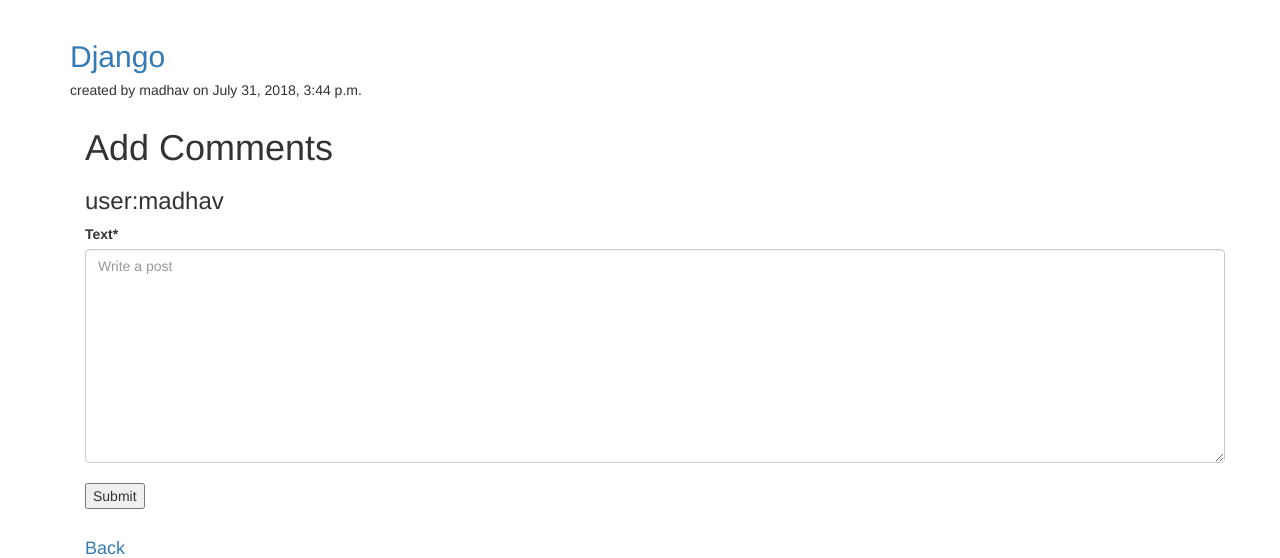
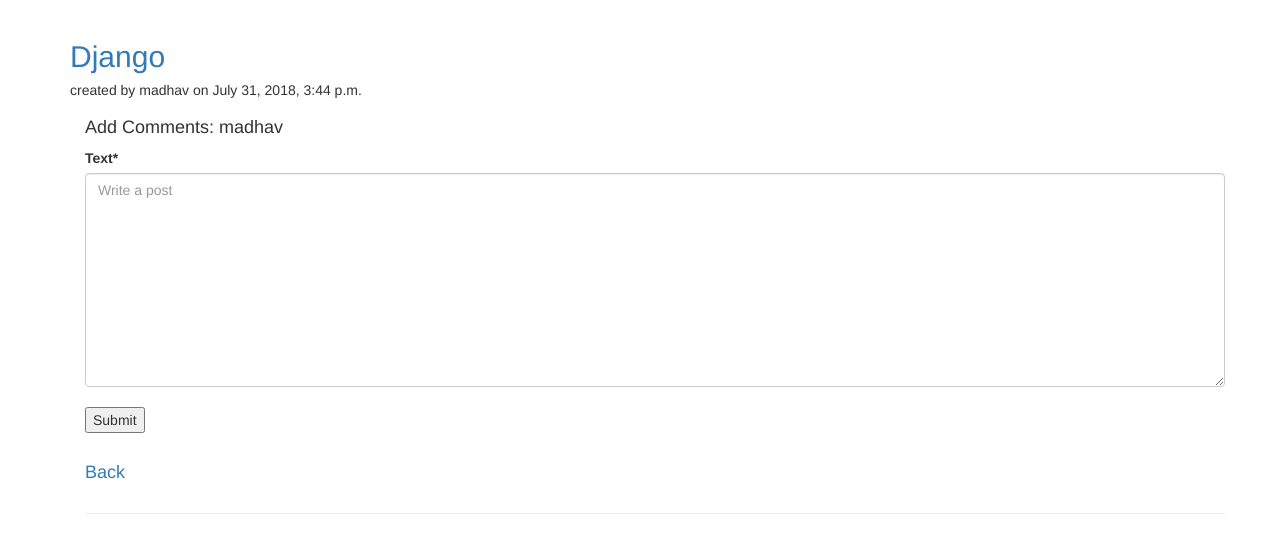
Before and after one commit to madhavms/DJANGO-BLOG, a Django app: page /blog/5/comment/ in a window 1280 px wide. Shown: the part 52-610 px from the top of the page. Run offline with Django 3.2, Linux system fonts and the light colour scheme; a user stored in the database is signed in; data comes from the database, SQL or seed files in the repository; parts of the project's set-up code (start-up, migrations or seed data) failed here and were passed over; some libraries are stand-ins or nearby versions.

Commit message:
Refined Html view

```diff
--- a/BLOG_PROJECT/blog/templates/blog/post_comment.html
+++ b/BLOG_PROJECT/blog/templates/blog/post_comment.html
@@ -23,8 +23,8 @@
 
 
 <div class="container">
-<h1>Add Comments</h1>
-<h3>user:{{user}}</h5>
+<h4>Add Comments: {{user}}</h4>
+
 <form action="" method="post">{% csrf_token %}
     {{ form|crispy }}
     <br><input type="submit" value="Submit" />
```
